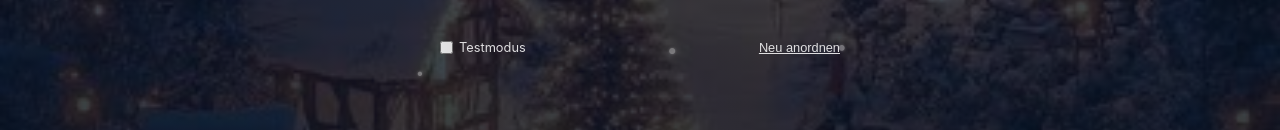
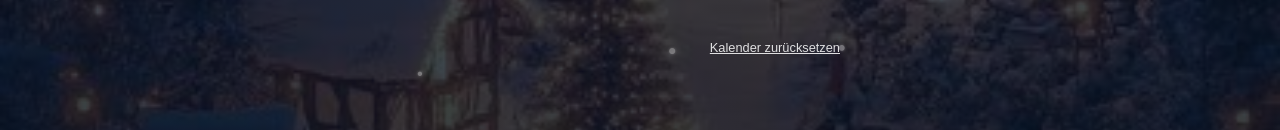
Before and after one commit to funfacturer/56494217, a plain HTML site: page index.html in a window 1280 px wide. Shown: the part 745-875 px from the top of the page. Drawn offline with Linux system fonts and the light colour scheme.

Commit message:
Refactor index.html and update button label
Updated the HTML structure and modified button text.

```diff
--- a/index.html
+++ b/index.html
@@ -29,11 +29,8 @@
     <main class="calendar-canvas" id="calendar"></main>
 
     <div class="controls">
-      <label class="toggle-label">
-        <input type="checkbox" id="test-mode">
-        <span>Testmodus</span>
-      </label>
-      <button class="btn-text" id="reset-btn">Neu anordnen</button>
+      <span></span> <!-- Platzhalter für Flexbox-Ausrichtung -->
+      <button class="btn-text" id="reset-btn">Kalender zurücksetzen</button>
     </div>
   </div>
 
```
